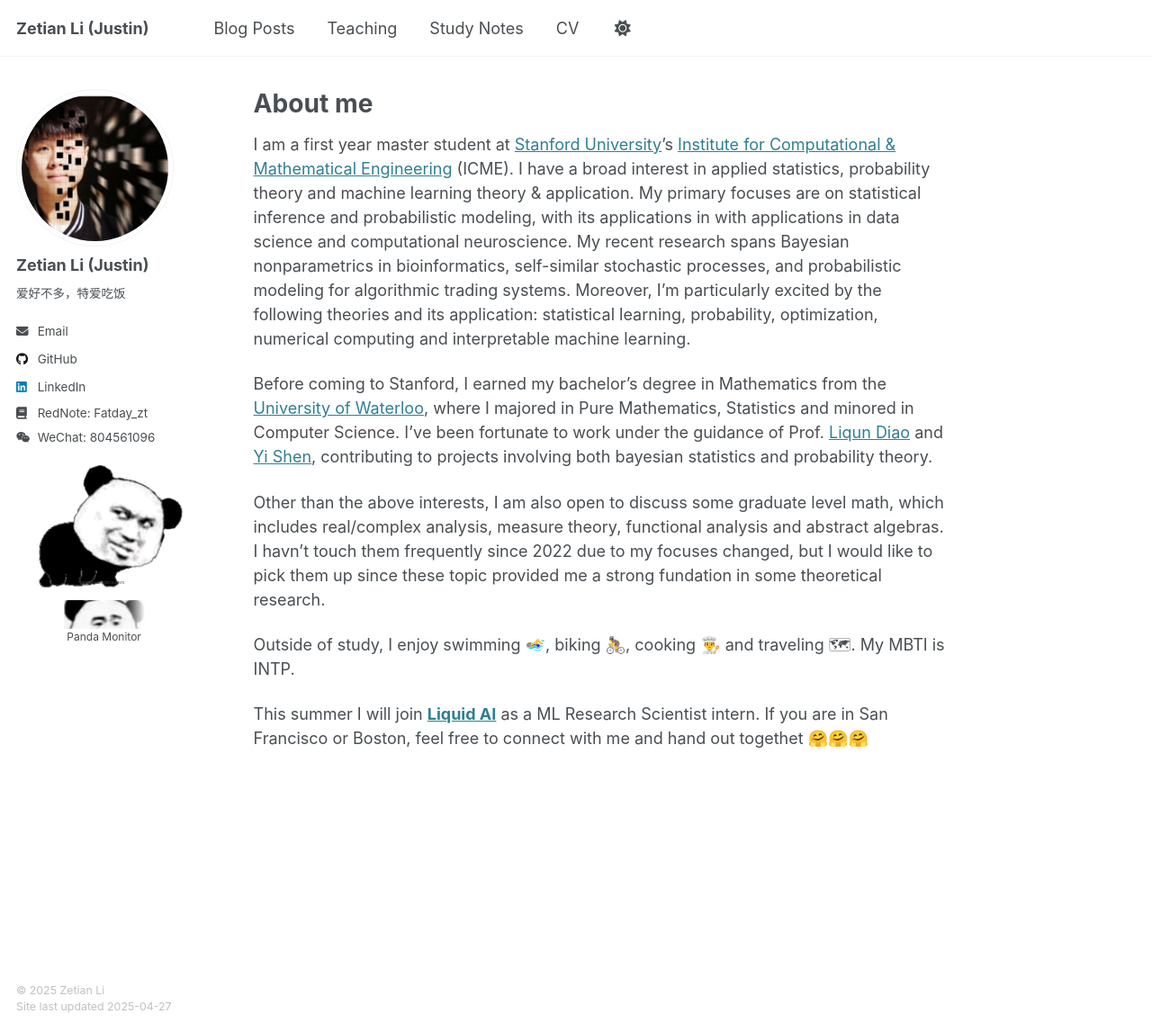
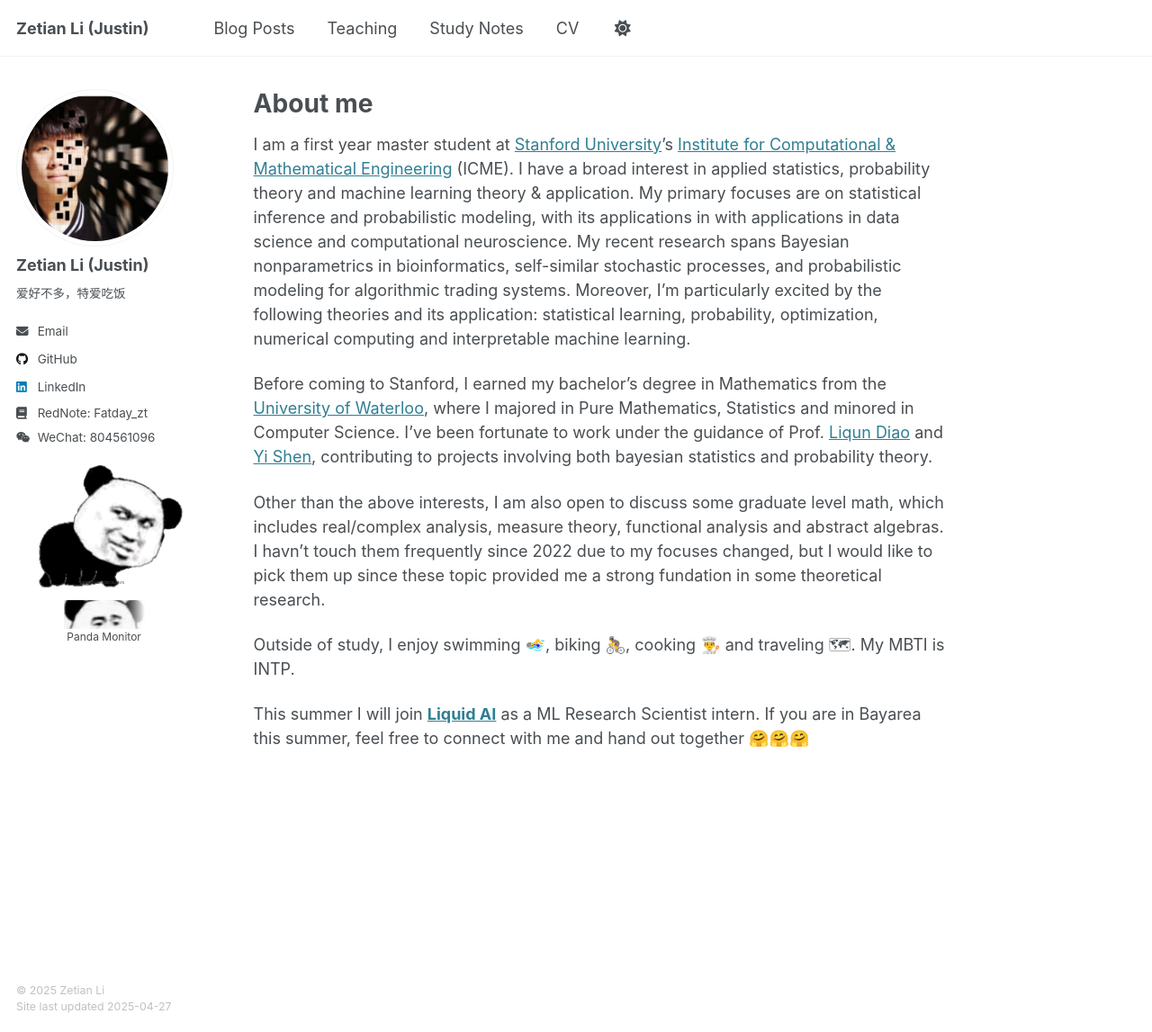
Before and after one commit to fatday/fatday.github.io, a Jekyll site: the page built from _pages/about.md, in a window 1280 px wide and 1147 px high. Shown: the whole window at 90% size. Built offline with Jekyll 4.4.1, drawn with Linux system fonts in a browser that asks for light colours.

Commit message:
Update about.md

```diff
--- a/_pages/about.md
+++ b/_pages/about.md
@@ -20,4 +20,4 @@ Other than the above interests, I am also open to discuss some graduate level ma
 
 Outside of study, I enjoy swimming 🏊‍♀️, biking 🚴, cooking 👨‍🍳 and traveling 🗺. My MBTI is INTP.
 
-This summer I will join [**Liquid AI**](https://www.liquid.ai/) as a ML Research Scientist intern. If you are in San Francisco or Boston, feel free to connect with me and hand out togethet 🤗🤗🤗
+This summer I will join [**Liquid AI**](https://www.liquid.ai/) as a ML Research Scientist intern. If you are in Bayarea this summer, feel free to connect with me and hand out together 🤗🤗🤗
```
